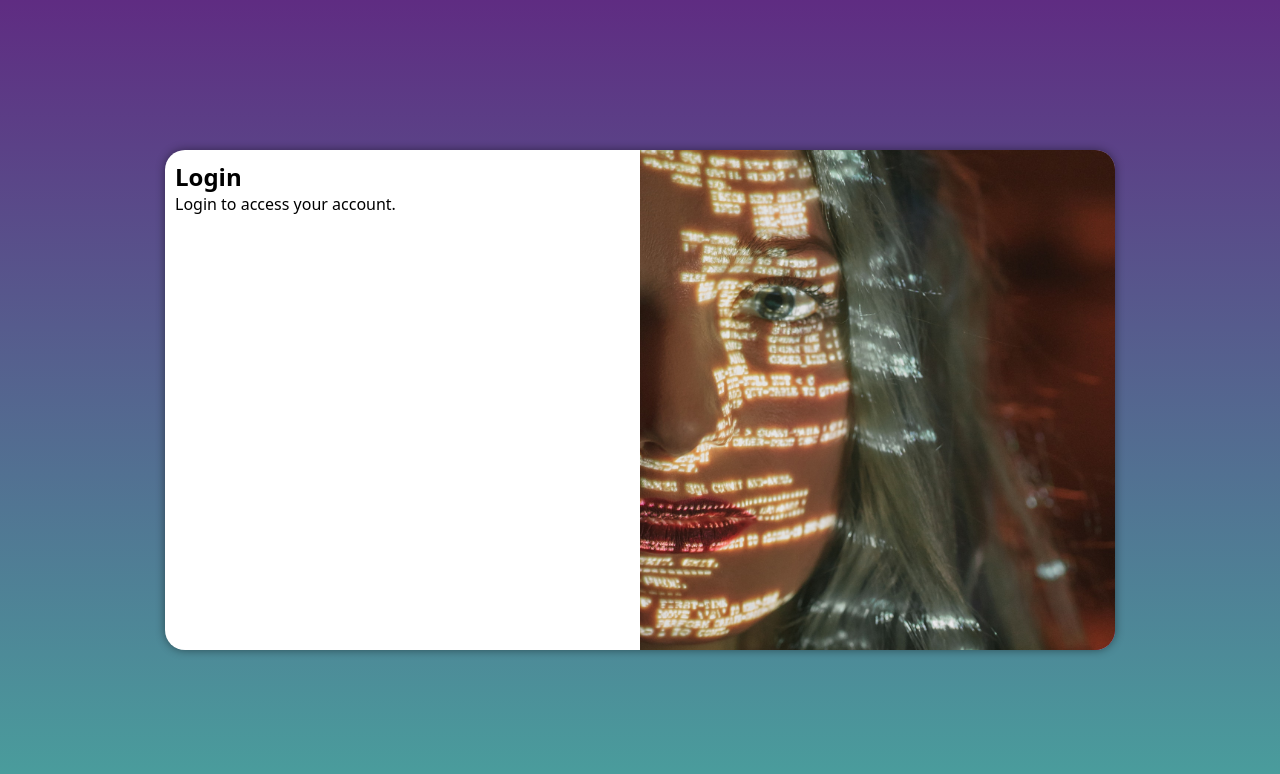
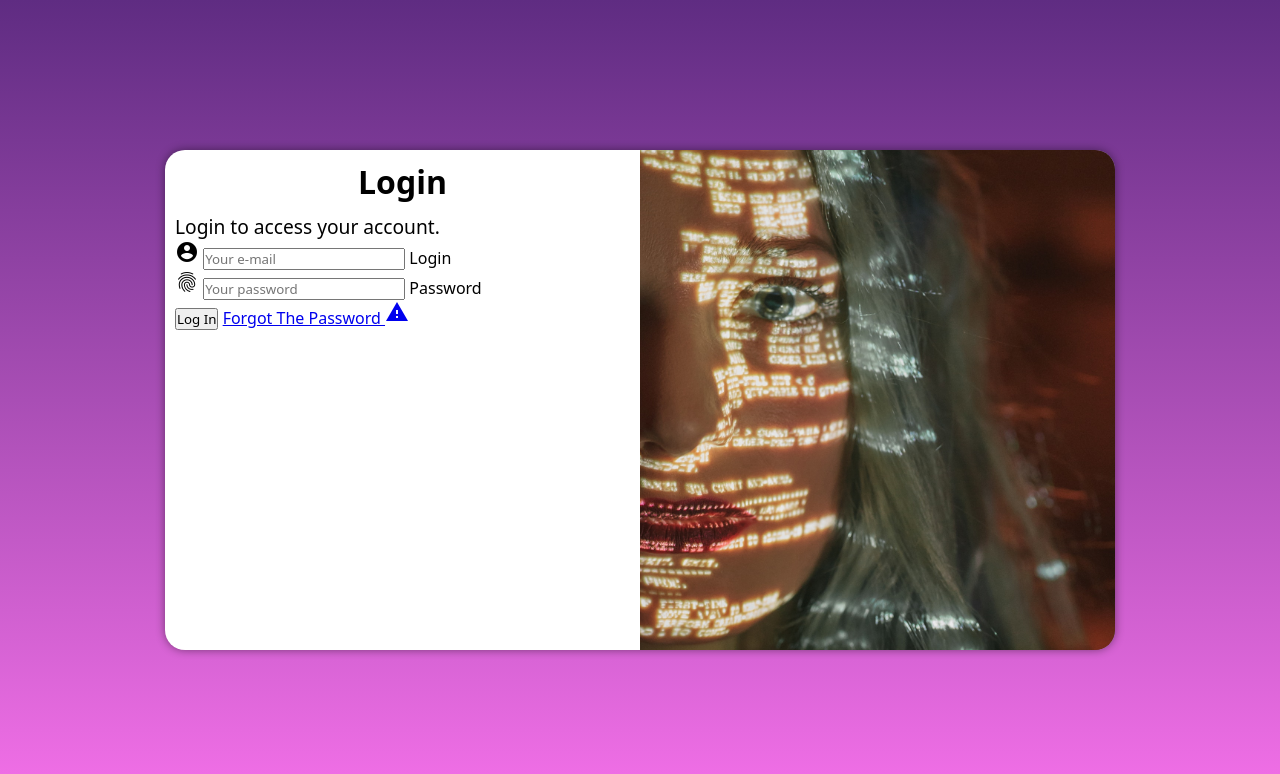
Before and after one commit to LucasCarvalho23/Project-Login, a plain HTML site: page index.html in a window 1280 px wide. Drawn offline with Linux system fonts and the light colour scheme.

Commit message:
Insert forms

```diff
--- a/css/media-query.css
+++ b/css/media-query.css
@@ -11,6 +11,12 @@
 
 @charset "UTF-8";
 
+:root {
+    --green: #49a09d;
+    --lilac: #5f2c82;
+    --pink: rgb(243, 112, 232);
+}
+
 
 /* TABLET*/
 
@@ -21,7 +27,7 @@
     }
 
     body{
-        background-image: linear-gradient(to top, #49a09d, #5f2c82 );
+        background-image: linear-gradient(to top, var(--pink), var(--lilac));
     }
 
 
@@ -52,7 +58,7 @@
     }
 
     body{
-        background-image: linear-gradient(to top, #49a09d, #5f2c82 );
+        background-image: linear-gradient(to top, var(--pink), var(--lilac));
     }
 
 
@@ -71,4 +77,12 @@
         width: 50%;
     }
 
+    .container-class > .container-form-class > h1 {
+        font-size: 2em;
+    }
+
+    .container-class > .container-form-class > p {
+        font-size: 1.2em;
+    }
+
 }
--- a/css/style.css
+++ b/css/style.css
@@ -2,6 +2,7 @@
     Color palette:
         Green: #49a09d
         Lilac: #5f2c82
+        Pink: rgb(243, 112, 232)
 */
 
 @charset "UTF-8";
@@ -9,6 +10,7 @@
 :root {
     --green: #49a09d;
     --lilac: #5f2c82;
+    --pink: rgb(243, 112, 232);
 }
 
 
@@ -21,7 +23,7 @@
 
 
 html, body {
-    background-color: var(--lilac);
+    background-color: var(--pink);
     height: 100vh;
     width: 100vw;
 }
@@ -63,3 +65,12 @@ main {
     display: block;
     padding: 10px;
 }
+
+.container-class > .container-form-class > h1 {
+    text-align: center;
+    margin-bottom: 10px;
+}
+
+.container-class > .container-form-class > p {
+    font-size: .8em;
+}
--- a/index.html
+++ b/index.html
@@ -6,6 +6,7 @@
     <meta name="viewport" content="width=device-width, initial-scale=1.0">
 
     <!-- CSS -->
+    <link href = "https://fonts.googleapis.com/icon?family=Material+Icons" rel = "stylesheet">
     <link rel = "stylesheet" href = "./css/style.css">
     <link rel = "stylesheet" href = "./css/media-query.css">
 
@@ -29,7 +30,29 @@
 
                 <p> Login to access your account. </p>
 
-                <form action="login.php" method="post">
+                <form action="login.php" method="post" autocomplete = "on">
+
+                    <div class = container-form-label-class>
+                        <span class="material-icons">account_circle</span>
+
+                        <input type = "email" name = "login-class" id = "login-id" placeholder = "Your e-mail" autocomplete = "email" maxlength = "30" required>
+
+                        <label for = "login-id">Login</label>
+                    </div>
+
+                    <div class = container-form-label-class>
+                        <span class="material-icons">fingerprint</span>
+
+                        <input type = "password" name = "password-class" id = "password-id" placeholder = "Your password" minlength = "8" maxlength = "12" autocomplete = "current-password" required>
+
+                        <label for = "password-id">Password</label>
+                    </div>
+
+                    <input type = "submit" value = "Log In">
+                    <a href = "forgot.html">
+                        Forgot The Password
+                        <span class="material-icons">report_problem</span>
+                    </a>
 
                 </form>
 
```
